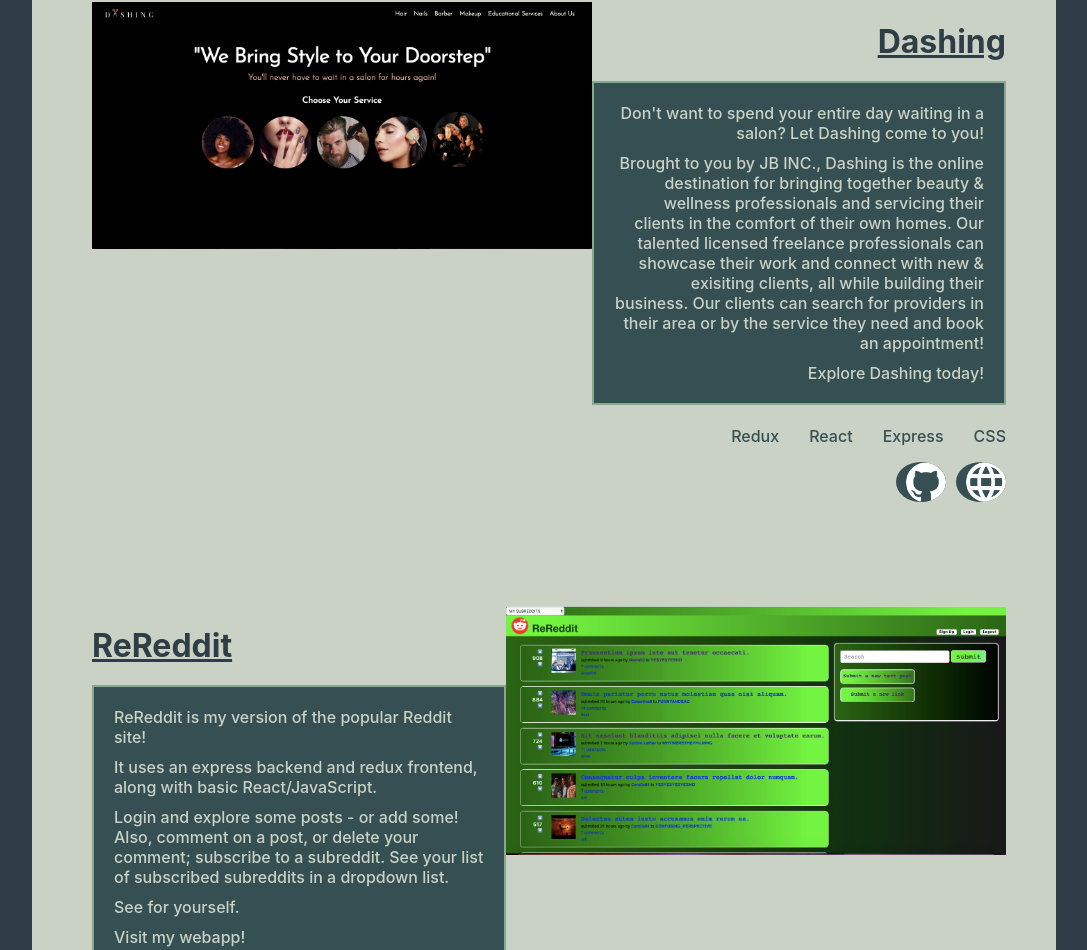
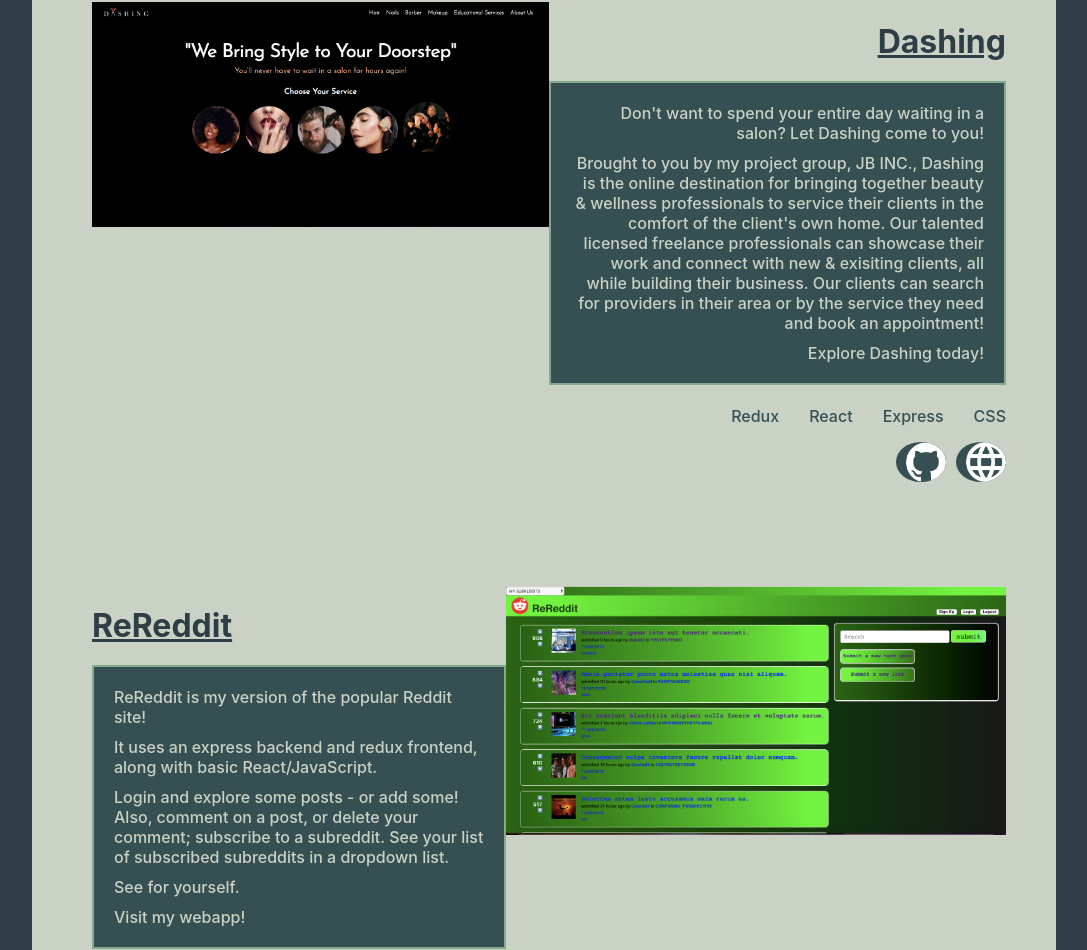
Before and after one commit to Nielene/NieleneThomas, a React (Create React App) app: page / in a window 1280 px wide. Shown: the part 1847-2797 px from the top of the page, without its empty margins (96-1183 px from the left). Built offline with nearby package versions, Linux system fonts and the light colour scheme.

Commit message:
MyProjects1.css img leftSide(img) and rightSide(text) in balance

```diff
--- a/src/components/Home/InnerComp/MyProjects/MyProject1.js
+++ b/src/components/Home/InnerComp/MyProjects/MyProject1.js
@@ -17,7 +17,7 @@
 
         <div className='projectDescription'>
           <p>Don't want to spend your entire day waiting in a salon? Let Dashing come to you! </p>
-          <p>Brought to you by JB INC., Dashing is the online destination for bringing together beauty & wellness professionals and servicing their clients in the comfort of their own homes. Our talented licensed freelance professionals can showcase their work and connect with new & exisiting clients, all while building their business. Our clients can search for providers in their area or by the service they need and book an appointment!</p>
+          <p>Brought to you by my project group, JB INC., Dashing is the online destination for bringing together beauty & wellness professionals to service their clients in the comfort of the client's own home. Our talented licensed freelance professionals can showcase their work and connect with new & exisiting clients, all while building their business. Our clients can search for providers in their area or by the service they need and book an appointment!</p>
           <p>Explore Dashing today!</p>
         </div>
 
--- a/src/css/MyProject1.css
+++ b/src/css/MyProject1.css
@@ -4,13 +4,19 @@
   width: 100%;
 
 }
+.projectLeftDiv {
+  width: 100%;
+}
 .projectLeftDiv img {
-  width: 500px;
+  /* width: 500px; */
+  width: 100%;
+  /* min-width: 50%; */
   z-index: -1;
   left: 0px;
 }
 
 .projectRightDiv {
+  width: 100%;
   display: flex;
   flex-direction: column;
   align-items: flex-end;
```
